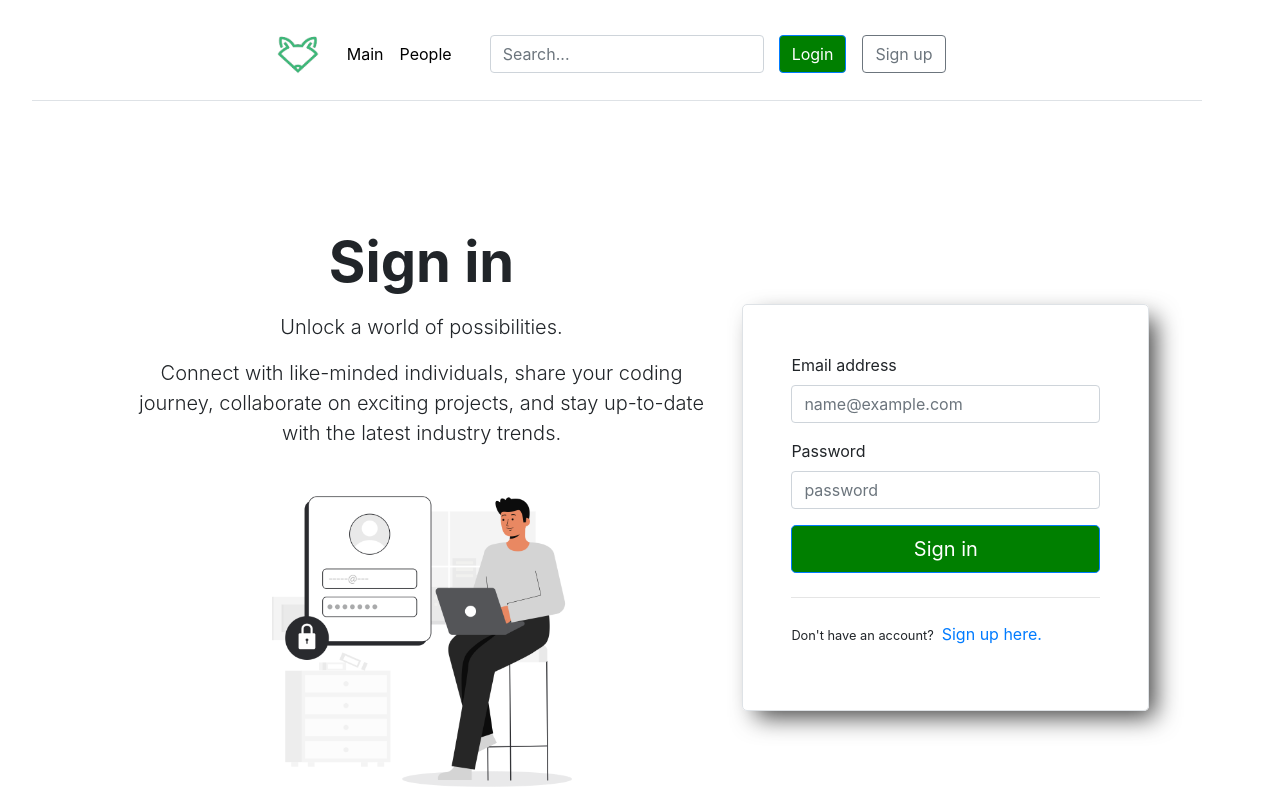
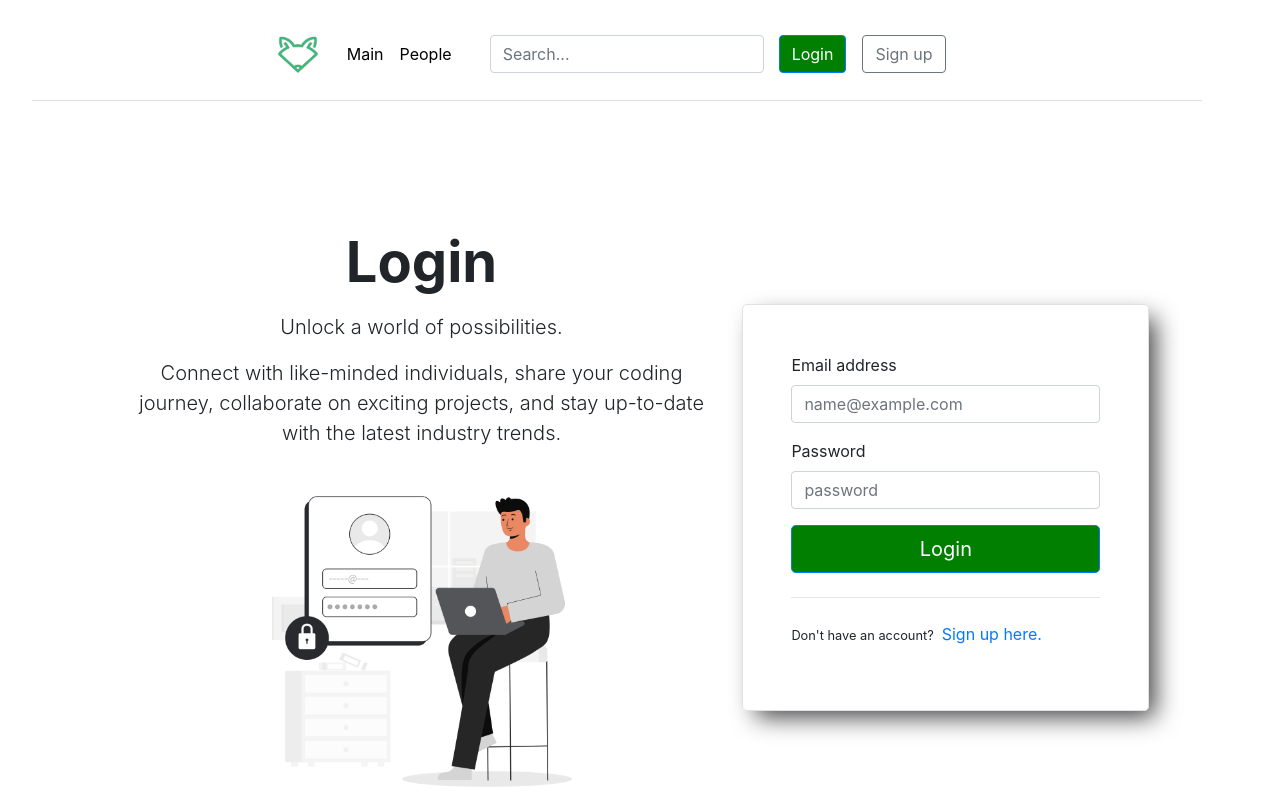
Before and after one commit to MaxSlouka/Foxhub, an Angular app in the folder frontend/: page /login in a window 1280 px wide. Shown: the top 800 px of the page. Built offline with nearby package versions, Linux system fonts and the light colour scheme; no server answers.

Commit message:
Update login.component.html

```diff
--- a/frontend/src/app/components/login/login.component.html
+++ b/frontend/src/app/components/login/login.component.html
@@ -8,7 +8,7 @@
     <!-- left side (text and image) -->
 
     <div class="col-lg-7 text-center text-lg-start">
-      <h1 class="display-4 fw-bold lh-1 text-body-emphasis mb-3">Sign in</h1>
+      <h1 class="display-4 fw-bold lh-1 text-body-emphasis mb-3">Login</h1>
       <p class="lead">Unlock a world of possibilities.</p>
       <p class="lead">Connect with like-minded individuals, share your coding journey, collaborate on exciting
         projects, and stay up-to-date
@@ -51,7 +51,7 @@
 
         <!-- submit button -->
 
-        <button class="w-100 btn btn-lg btn-primary" type="submit">Sign in</button>
+        <button class="w-100 btn btn-lg btn-primary" type="submit">Login</button>
 
         <!-- appendix text -->
 
```
